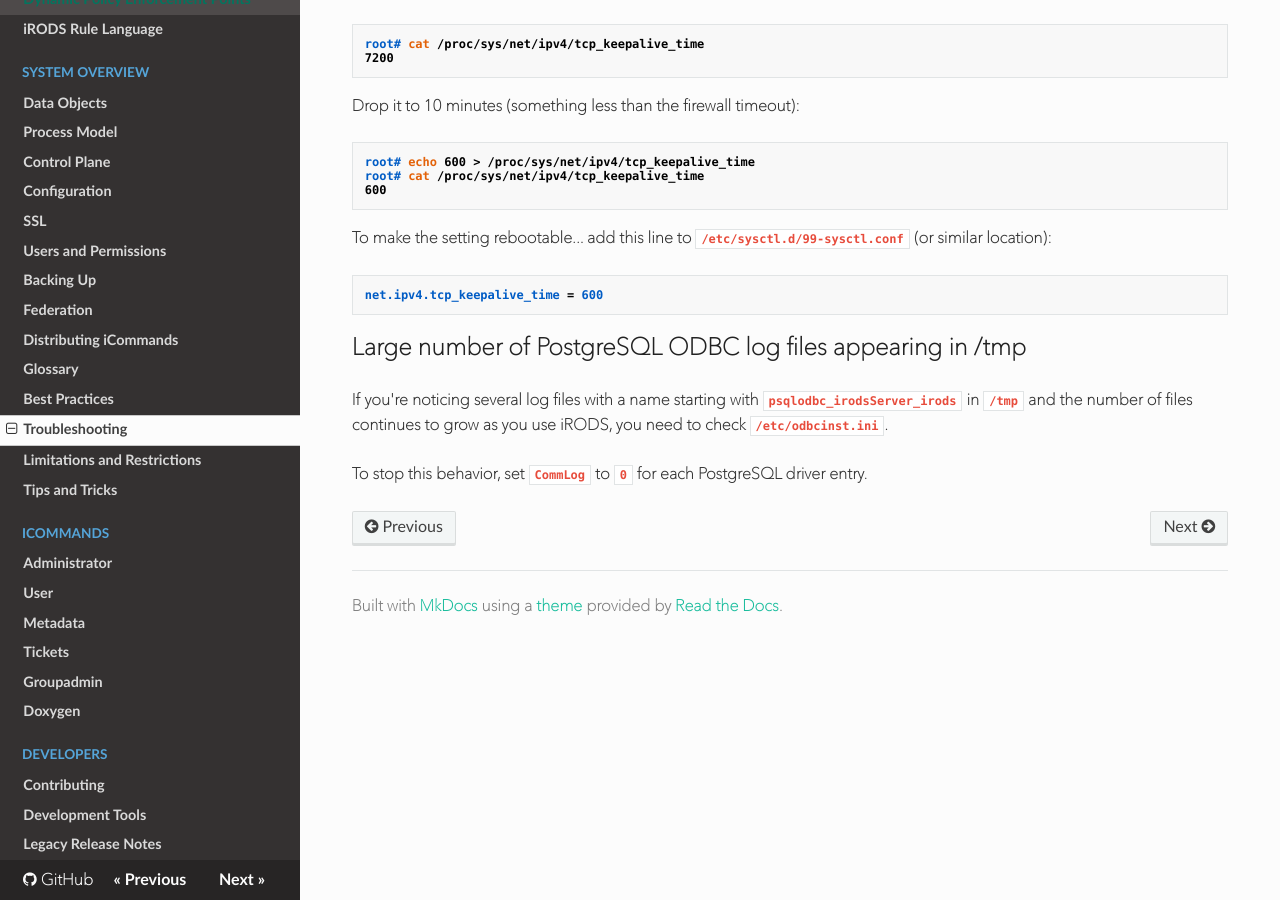
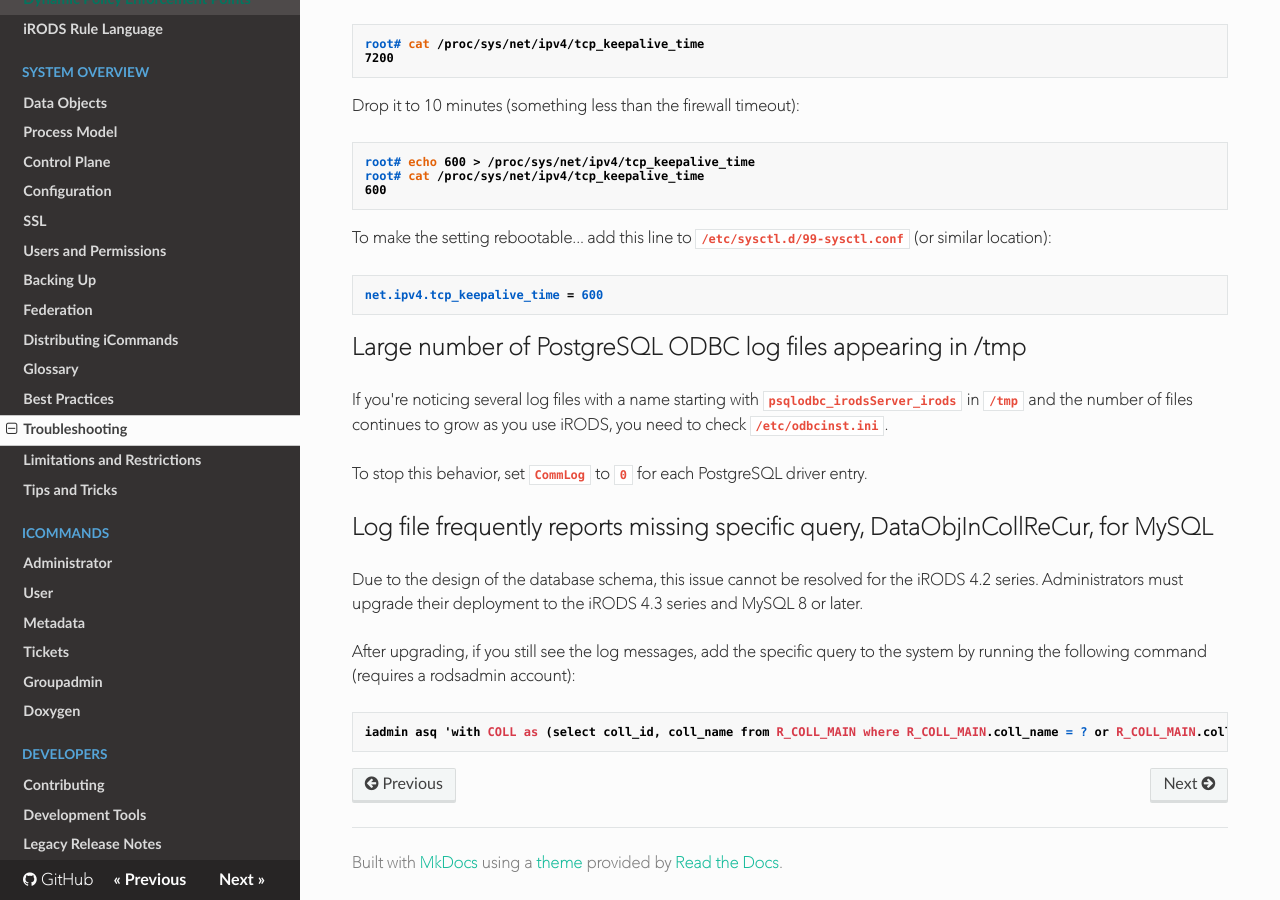
Before and after one commit to irods/irods_docs, an MkDocs documentation site: the page built from docs/system_overview/troubleshooting.md, in a window 1280 px wide and 900 px high, scrolled down 12590 px. Built offline with MkDocs 1.6.1, drawn with Linux system fonts in a browser that asks for light colours; nearby versions of some CDN libraries; old or Windows-style settings are respelled for this version of MkDocs.

Commit message:
[#188,irods/irods#6900] Documented missing specific query, DataObjInCollReCur, for MySQL.

````diff
--- a/docs/system_overview/troubleshooting.md
+++ b/docs/system_overview/troubleshooting.md
@@ -488,3 +488,12 @@ net.ipv4.tcp_keepalive_time = 600
 If you're noticing several log files with a name starting with `psqlodbc_irodsServer_irods` in `/tmp` and the number of files continues to grow as you use iRODS, you need to check `/etc/odbcinst.ini`.
 
 To stop this behavior, set `CommLog` to `0` for each PostgreSQL driver entry.
+
+## Log file frequently reports missing specific query, DataObjInCollReCur, for MySQL
+
+Due to the design of the database schema, this issue cannot be resolved for the iRODS 4.2 series. Administrators must upgrade their deployment to the iRODS 4.3 series and MySQL 8 or later.
+
+After upgrading, if you still see the log messages, add the specific query to the system by running the following command (requires a rodsadmin account):
+```
+iadmin asq 'with COLL as (select coll_id, coll_name from R_COLL_MAIN where R_COLL_MAIN.coll_name = ? or R_COLL_MAIN.coll_name like ?) select distinct d.data_id, (select coll_name from COLL where COLL.coll_id = d.coll_id) coll_name, d.data_name, d.data_repl_num, d.resc_name, d.data_path, d.resc_id from R_DATA_MAIN d where d.coll_id = any(select coll_id from COLL) order by coll_name, d.data_name, d.data_repl_num' DataObjInCollReCur
+```
````
